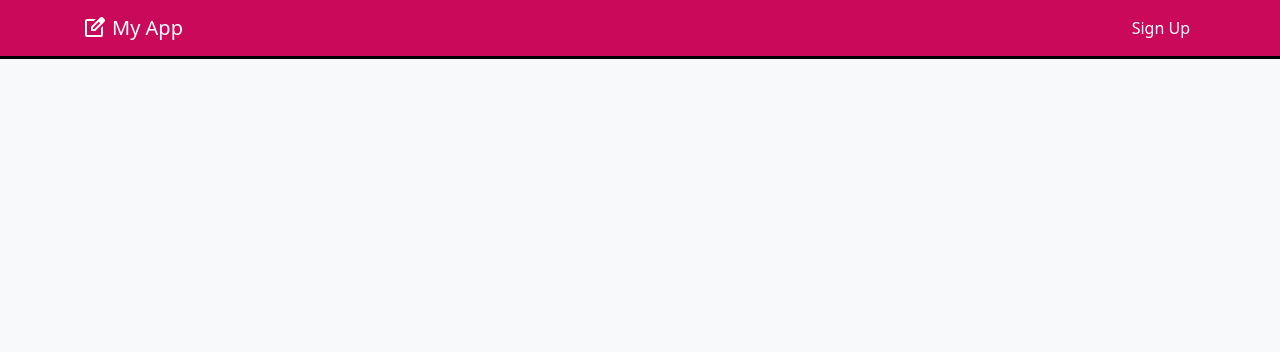
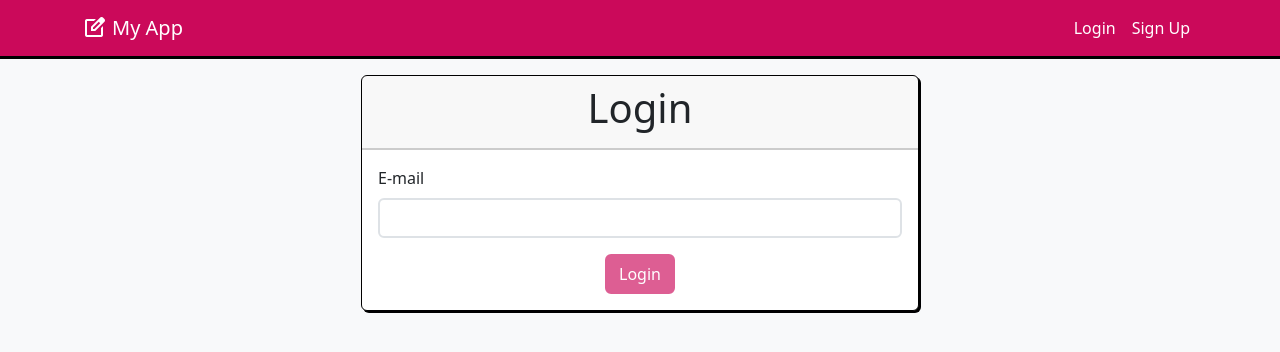
Before and after one commit to basarbk/portfolio-blog-app-w-angular, an Angular app: page /login in a window 1280 px wide. Before the commit this address led to /. Shown: the top 352 px of the page. Built offline with nearby package versions, Linux system fonts and the light colour scheme.

Commit message:
0410-login-page

```diff
--- a/src/app/app.routes.ts
+++ b/src/app/app.routes.ts
@@ -2,6 +2,7 @@ import { Routes } from '@angular/router';
 import { SignUpPageComponent } from './pages/sign-up-page/sign-up-page.component';
 import { HomePageComponent } from './pages/home-page/home-page.component';
 import { CallbackPageComponent } from './pages/callback-page/callback-page.component';
+import { LoginPageComponent } from './pages/login-page/login-page.component';
 
 export const routes: Routes = [{
     path: 'signup',
@@ -13,6 +14,10 @@ export const routes: Routes = [{
 {
     path: 'callback',
     component: CallbackPageComponent,
+},
+{
+    path: 'login',
+    component: LoginPageComponent,
 }
 
 ];
--- a/src/app/components/navbar/navbar.component.html
+++ b/src/app/components/navbar/navbar.component.html
@@ -5,6 +5,9 @@
         </span> My App</a>
       <ul class="navbar-nav">
         @if(!loggedIn){
+          <li class="nav-item icon-link">
+            <a class="nav-link active" routerLink="/login">Login</a>
+          </li>
           <li class="nav-item icon-link">
             <a class="nav-link active" routerLink="/signup">Sign Up</a>
           </li>
--- /dev/null
+++ b/src/app/pages/login-page/api.service.ts
@@ -0,0 +1,14 @@
+import { HttpClient } from '@angular/common/http';
+import { Injectable } from '@angular/core';
+
+@Injectable({
+  providedIn: 'root'
+})
+export class ApiService {
+
+  constructor(private httpClient: HttpClient) { }
+
+  login(email: string){
+    return this.httpClient.post<{message: string}>('/api/auth/login', { email })
+  }
+}
--- /dev/null
+++ b/src/app/pages/login-page/login-page.component.html
@@ -0,0 +1,27 @@
+<div class="col-lg-6 offset-lg-3 col-md-8 offset-md-2">
+    <div class="card">
+        <form (submit)="submit($event)">
+            <div class="card-header text-center">
+                <h1>Login</h1>
+            </div>
+            <div class="card-body">
+                <div class="mb-3">
+                    <label for="email" class="form-label">E-mail</label>
+                    <input class="form-control" id="email" type="email" [formControl]="email"/>
+                    <span class="small text-danger">{{emailError}}</span>
+                </div>
+                @if (successMessage) {
+                    <app-alert>{{successMessage}}</app-alert>
+                }
+                @if (errorMessage) {
+                    <app-alert variant="danger">{{errorMessage}}</app-alert>
+                }
+                <div class="text-center">
+                    <app-button [disabled]="isDisabled()" [apiProgress]="apiProgress">
+                        Login
+                    </app-button>
+                </div>
+            </div>
+        </form>
+    </div>
+</div>
--- /dev/null
+++ b/src/app/pages/login-page/login-page.component.ts
@@ -0,0 +1,67 @@
+import { Component, inject } from '@angular/core';
+import { FormControl, ReactiveFormsModule, Validators } from '@angular/forms';
+import { ApiService } from './api.service';
+import { HttpErrorResponse } from '@angular/common/http';
+import { AlertComponent } from '../../components/alert/alert.component';
+import { ButtonComponent } from '../../components/button/button.component';
+
+@Component({
+  selector: 'app-login-page',
+  standalone: true,
+  imports: [ReactiveFormsModule, AlertComponent, ButtonComponent],
+  templateUrl: './login-page.component.html'
+})
+export class LoginPageComponent {
+  private apiService = inject(ApiService)
+
+  email = new FormControl<string>('', {nonNullable: true, validators: [Validators.email]})
+
+  apiProgress: boolean = false;
+
+  successMessage: string = ''
+  errorMessage: string = ''
+
+  errors: { email: string} | undefined;
+
+  constructor(){
+    this.email.valueChanges.subscribe(() => {
+      this.errors = undefined
+    })
+  }
+
+  get emailError(){
+    if(this.email.errors && (this.email.touched || this.email.dirty)) {
+      return "Invalid email"
+    }
+    return this.errors?.email
+  }
+
+  isDisabled(){
+    return !this.email.value || !this.email.valid
+  }
+
+  submit(event: Event){
+    this.apiProgress = true
+    this.successMessage = ''
+    this.errorMessage = ''
+    event.preventDefault()
+    this.apiService.login(this.email.value).subscribe({
+      next: (data) => {
+        this.apiProgress = false
+        this.successMessage = data.message
+      },
+      error: (httpError: HttpErrorResponse) => {
+        if(httpError.status) {
+          if(httpError.status === 400) {
+            this.errors = httpError.error.validationErrors
+          } else {
+            this.errorMessage = httpError.error.message
+          }
+        } else {
+          this.errorMessage = 'Unexpected error occurred, please try again'
+        }
+        this.apiProgress = false
+      }
+    })
+  }
+}
```
